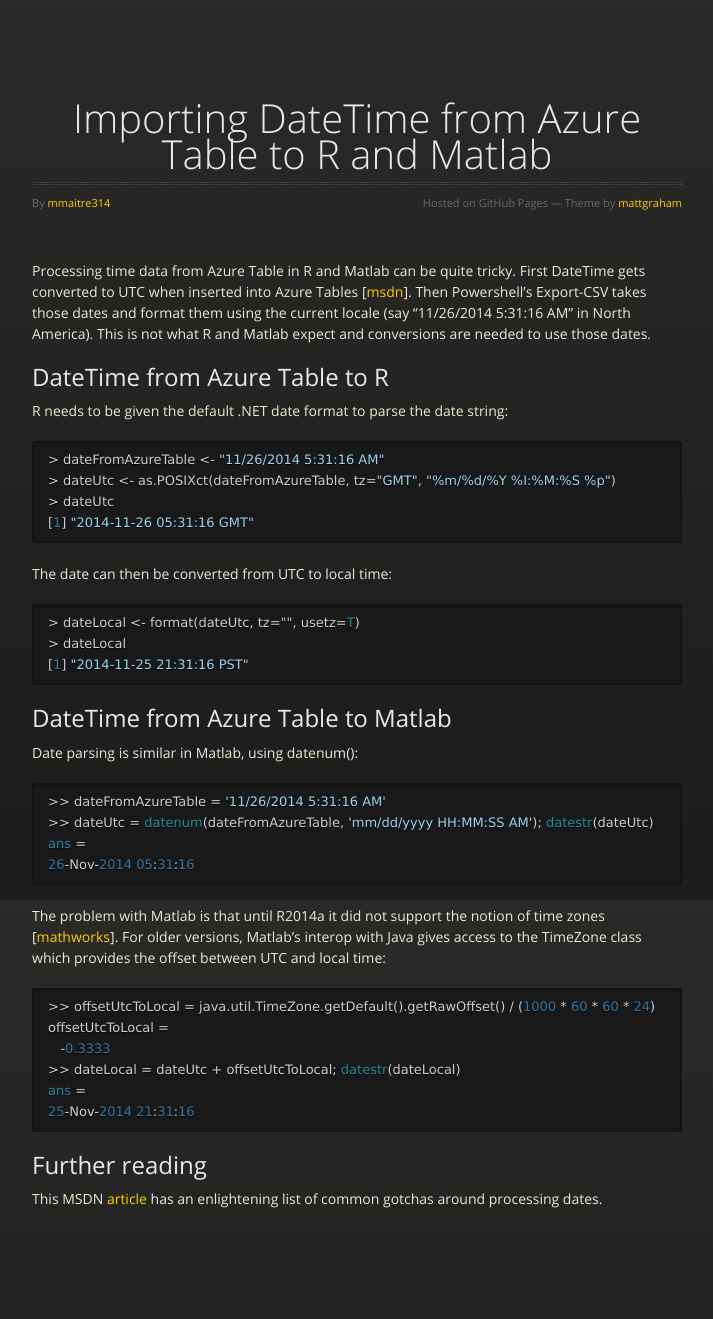
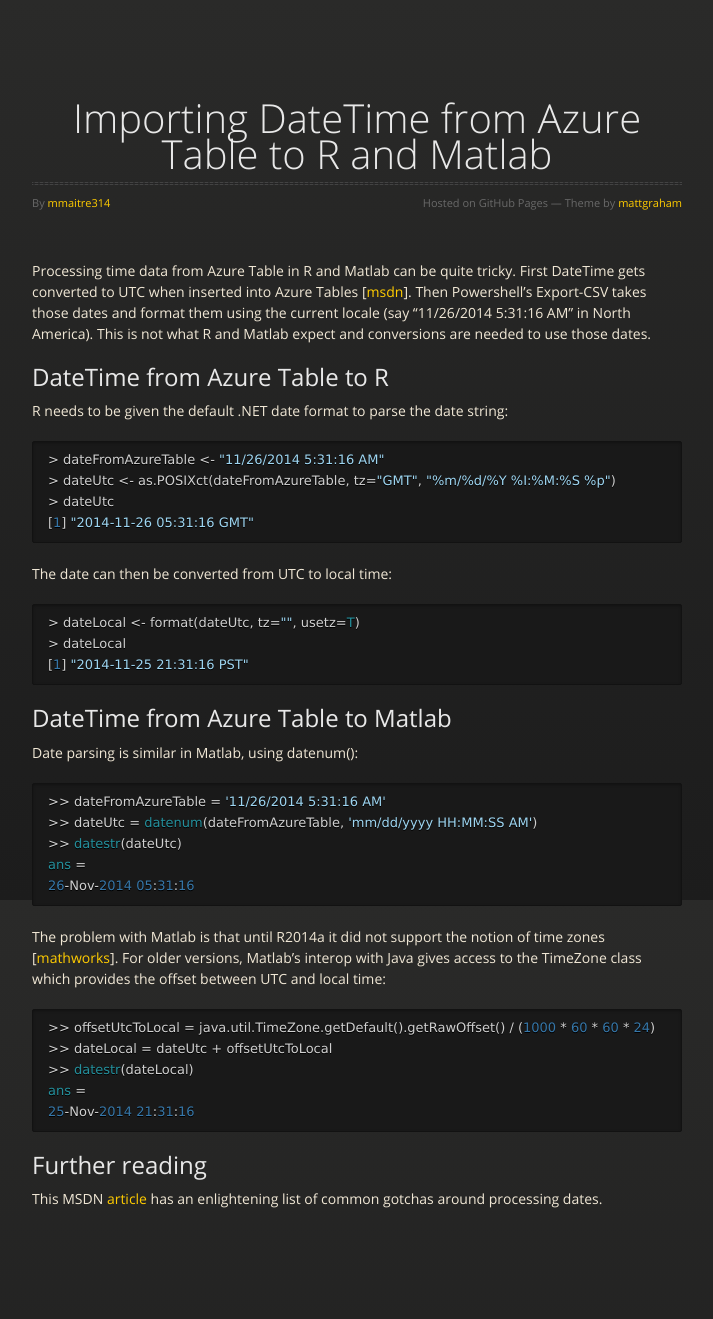
Before and after one commit to mmaitre314/mmaitre314.github.io, a Jekyll site: the page built from _posts/2014-11-26-importing-datetime-from-azure-table-to-r-and-matlab.md, in a window 1280 px wide. Shown: the whole page, without its empty margins (283-996 px from the left). Built offline with Jekyll 4.4.1, drawn with Linux system fonts in a browser that asks for light colours; nearby versions of some CDN libraries; comment, search, counter and statistics services are not loaded.

Commit message:
Shorten some lines

```diff
--- a/_posts/2014-11-26-importing-datetime-from-azure-table-to-r-and-matlab.md
+++ b/_posts/2014-11-26-importing-datetime-from-azure-table-to-r-and-matlab.md
@@ -33,7 +33,8 @@
 
 {% highlight Matlab %}
 >> dateFromAzureTable = '11/26/2014 5:31:16 AM'
->> dateUtc = datenum(dateFromAzureTable, 'mm/dd/yyyy HH:MM:SS AM'); datestr(dateUtc)
+>> dateUtc = datenum(dateFromAzureTable, 'mm/dd/yyyy HH:MM:SS AM')
+>> datestr(dateUtc)
 ans =
 26-Nov-2014 05:31:16
 {% endhighlight %}
@@ -42,9 +43,8 @@
 
 {% highlight Matlab %}
 >> offsetUtcToLocal = java.util.TimeZone.getDefault().getRawOffset() / (1000 * 60 * 60 * 24)
-offsetUtcToLocal =
-   -0.3333
->> dateLocal = dateUtc + offsetUtcToLocal; datestr(dateLocal)
+>> dateLocal = dateUtc + offsetUtcToLocal
+>> datestr(dateLocal)
 ans =
 25-Nov-2014 21:31:16
 {% endhighlight %}
```
